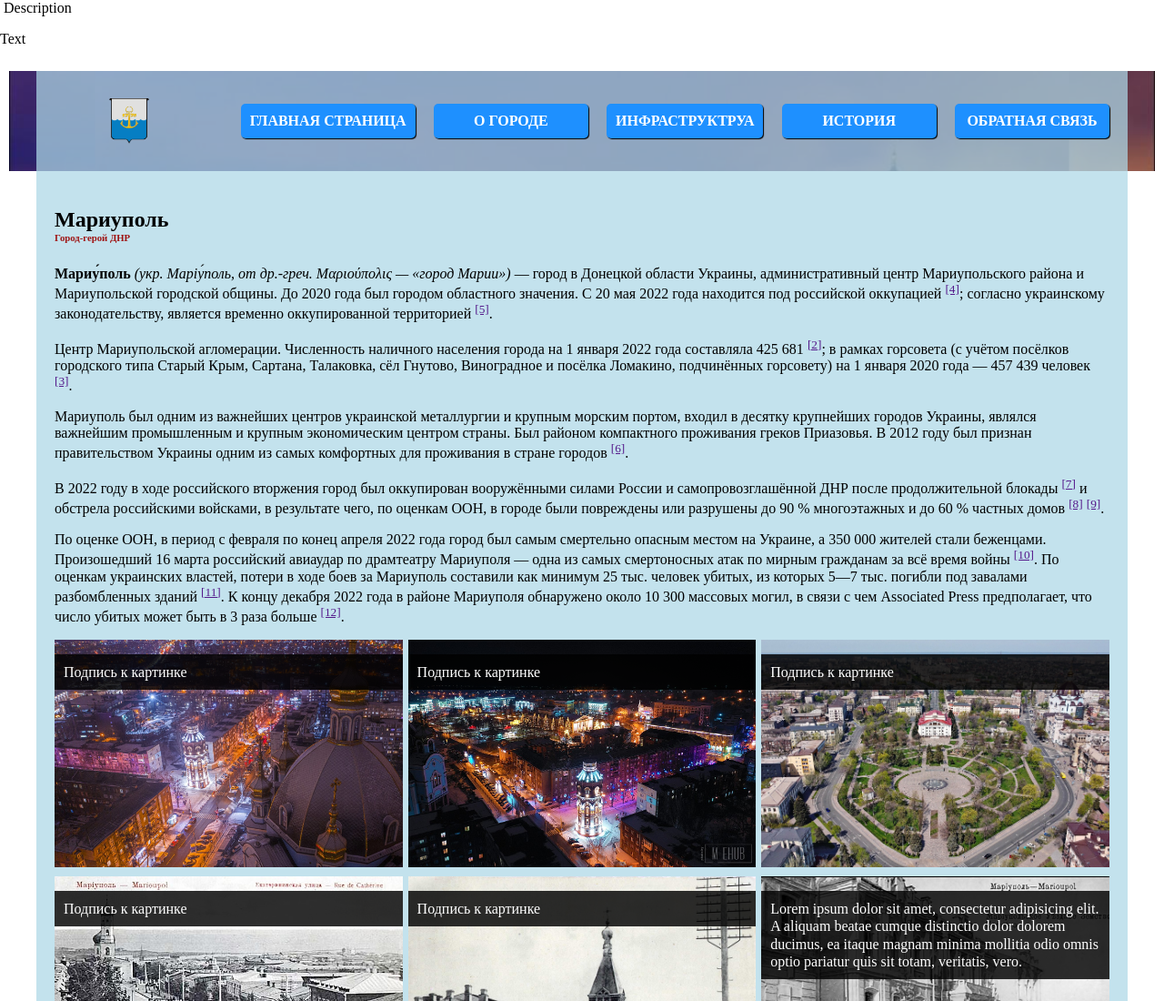
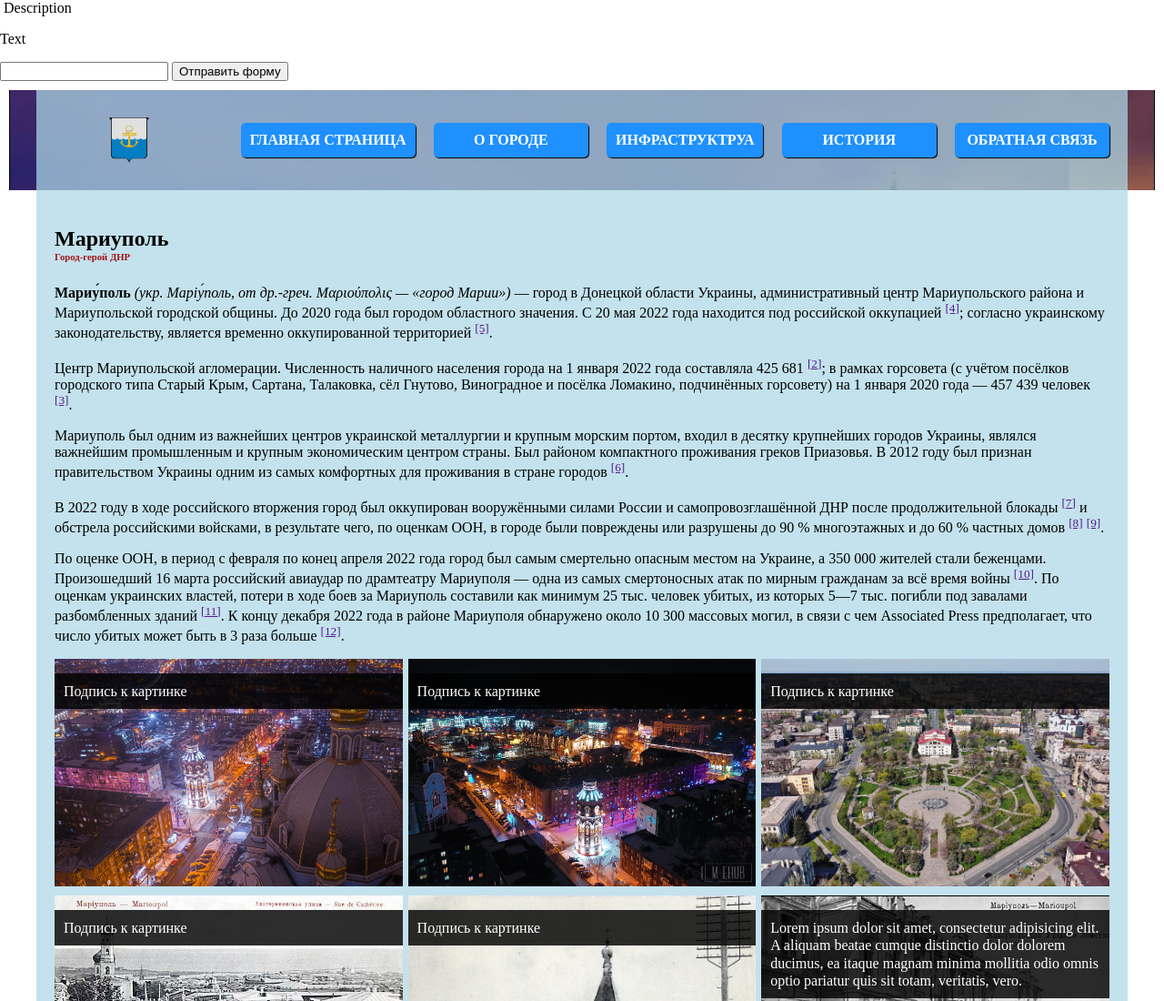
Before and after one commit to exxxar/my-first-lab, a plain HTML site: page index.html in a window 1280 px wide. Shown: the top 1100 px of the page at 91% size. Drawn offline with Linux system fonts and the light colour scheme.

Commit message:
добавил текстовое поле в форму и кнопку отправить

```diff
--- a/index.html
+++ b/index.html
@@ -19,6 +19,10 @@
     <div class="modal-container">
         <div class="modal-body">
             <p>Text</p>
+            <form action="">
+                <input type="text">
+                <button>Отправить форму</button>
+            </form>
         </div>
     </div>
     <div class="backdrop"></div>
```
